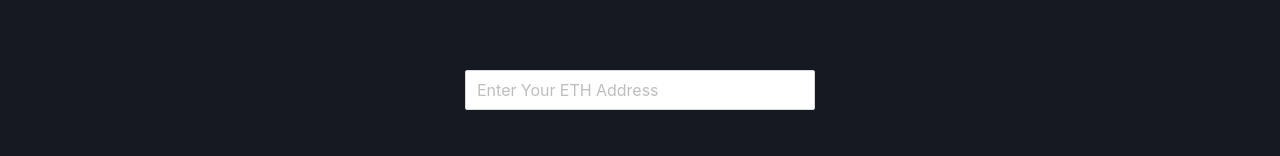
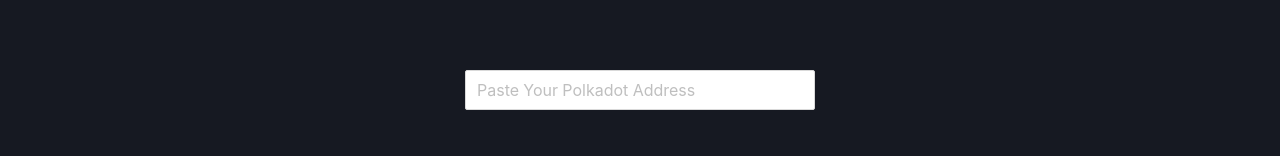
Before and after one commit to SaaS3-Foundation/homepage, a React (Create React App) app: page /faucet in a window 1280 px wide. Shown: the part 230-386 px from the top of the page. Built offline with nearby package versions, Linux system fonts and the light colour scheme; a small style sheet from the web is missing.

Commit message:
fix faucet

```diff
--- a/src/pages/faucet/Faucet.js
+++ b/src/pages/faucet/Faucet.js
@@ -1,4 +1,4 @@
-import { Button, Input } from "antd";
+import { Button, Input, message} from "antd";
 import React from "react";
 import { useLocation, useParams } from "react-router-dom";
 import AppHeader from "../../components/app_header/AppHeader";
@@ -12,26 +12,31 @@
     const [ tab, setTab ] = React.useState("faucet");
     const [ clicked, setClicled ] = React.useState(dev_mode);
     const [ loginStatus, setLoginStatus] = React.useState(false)
-    const [ address, setAddress] = React.useState()
+    const [ address, setAddress] = React.useState('')
 
     const GithubLogin = () =>{
         const authorize_uri = 'https://github.com/login/oauth/authorize'
         const client_id = '085179e8fee46b886215'
-        const redirect_url = 'http://localhost:3000/faucet'
+        const redirect_url = 'http://rpc.saas3.io:3000/faucet'
         window.location.href = `${authorize_uri}?client_id=${client_id}&redirect_url=${redirect_url}`
     }
 
     const Submit = () =>{
-        fetch(`http://localhost:3101/saas3/airdrop/faucet?address=${address}`,{method:"GET"})
+
+        if (address.length==0){
+            message.error('please input your address');
+            return;
+        }
+        fetch(`http://rpc.saas3.io:3101/saas3/airdrop/faucet?address=${address}`,{method:"GET"})
         .then(response=>{
             if(response.status===200){
-                console.log("success")
+                message.success("100 test tokens will be sent to your address");
                 return response.json()
+            } else{
+                message.error("pending, please wait.");
             }
-        })
+        });
     }
-
-    console.log(search)
 
     React.useEffect(()=>{
         if(search!==undefined){
@@ -50,7 +55,7 @@
             <div className="faucet-main">
                 <div style={{"display":"flex","flexDirection":"column","justifyContent":"space-between","height":"15vmin"}}>
                     <Input
-                        placeholder={loginStatus?"Enter Your ETH Address":"You need a GitHub account to get your AGIX"}
+                        placeholder={loginStatus?"Paste Your Polkadot Address":"You need a GitHub account to get your test coin"}
                         value={address}
                         onChange={(e)=>{setAddress(e.target.value)}}
                         disabled={!loginStatus}
```
Also changed, not shown: 2 other files (tests, documents, lock files or other folders).
